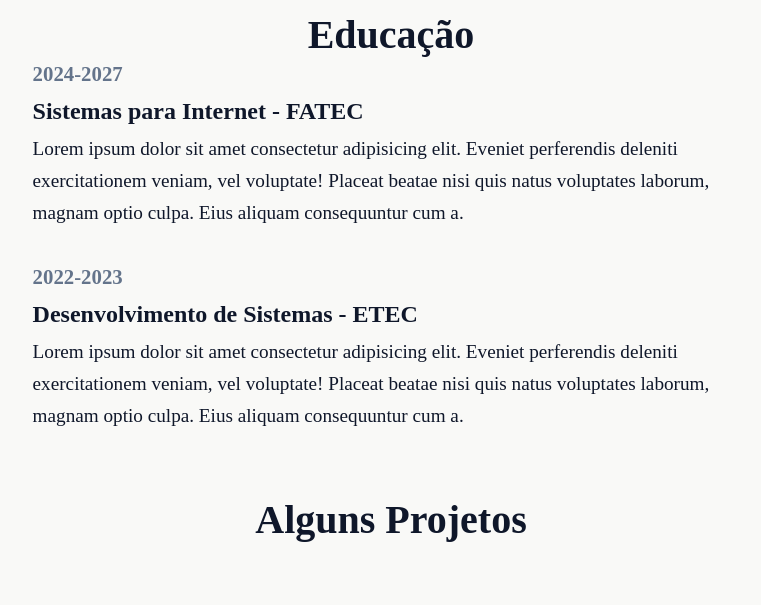
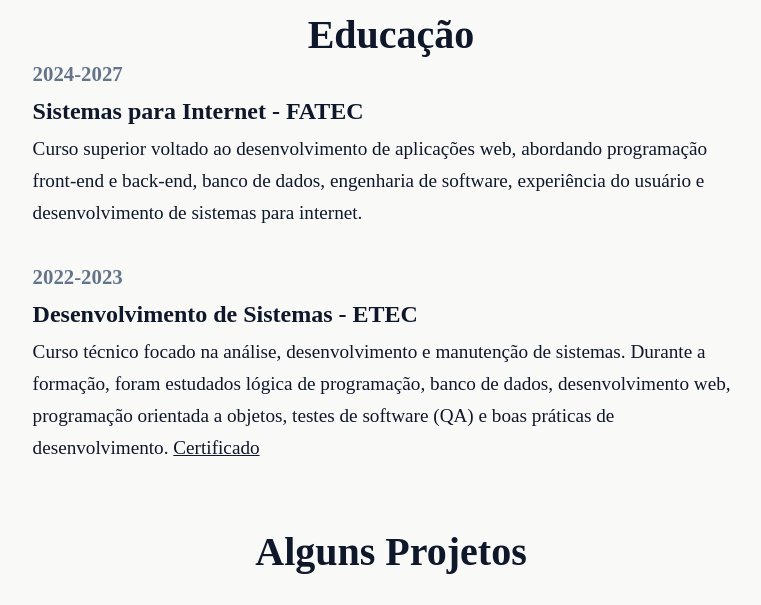
Before and after one commit to LuciaraPereira/luciara_portifolio, a plain HTML site: page index.html in a window 1280 px wide. Shown: the part 1480-2085 px from the top of the page, without its empty margins (249-1010 px from the left). Drawn offline with Linux system fonts and the light colour scheme.

Commit message:
certificados

```diff
--- a/index.html
+++ b/index.html
@@ -195,13 +195,13 @@
                         <div class="card-educacao">
                             <p class="ano">2024-2027</p>
                             <h3 class="title-curso">Sistemas para Internet - FATEC</h3>
-                            <p class="desc-curso">Lorem ipsum dolor sit amet consectetur adipisicing elit. Eveniet perferendis deleniti exercitationem veniam, vel voluptate! Placeat beatae nisi quis natus voluptates laborum, magnam optio culpa. Eius aliquam consequuntur cum a.</p>
+                            <p class="desc-curso">Curso superior voltado ao desenvolvimento de aplicações web, abordando programação front-end e back-end, banco de dados, engenharia de software, experiência do usuário e desenvolvimento de sistemas para internet.</p>
                         </div>
 
                          <div class="card-educacao">
                             <p class="ano">2022-2023</p>
                             <h3 class="title-curso">Desenvolvimento de Sistemas - ETEC</h3>
-                            <p class="desc-curso">Lorem ipsum dolor sit amet consectetur adipisicing elit. Eveniet perferendis deleniti exercitationem veniam, vel voluptate! Placeat beatae nisi quis natus voluptates laborum, magnam optio culpa. Eius aliquam consequuntur cum a.</p>
+                            <p class="desc-curso">Curso técnico focado na análise, desenvolvimento e manutenção de sistemas. Durante a formação, foram estudados lógica de programação, banco de dados, desenvolvimento web, programação orientada a objetos, testes de software (QA) e boas práticas de desenvolvimento. <a href="imgs/ds-tec.png" class="certicado" target="_blank">Certificado</a> </p>
                         </div>
                     </div>
                 </div>
--- a/styles/style.css
+++ b/styles/style.css
@@ -317,6 +317,15 @@
     font-weight: 700;
 }
 
+.certicado{
+    color: var(--text-primary);
+    font-weight: 500;
+}
+
+.certicado:hover{
+    color: var(--text-secondary);
+}
+
 .projetos{
     width: 80%;
     max-width: 1400px;
```
Also changed, not shown: imgs/ds-tec.png (added).
